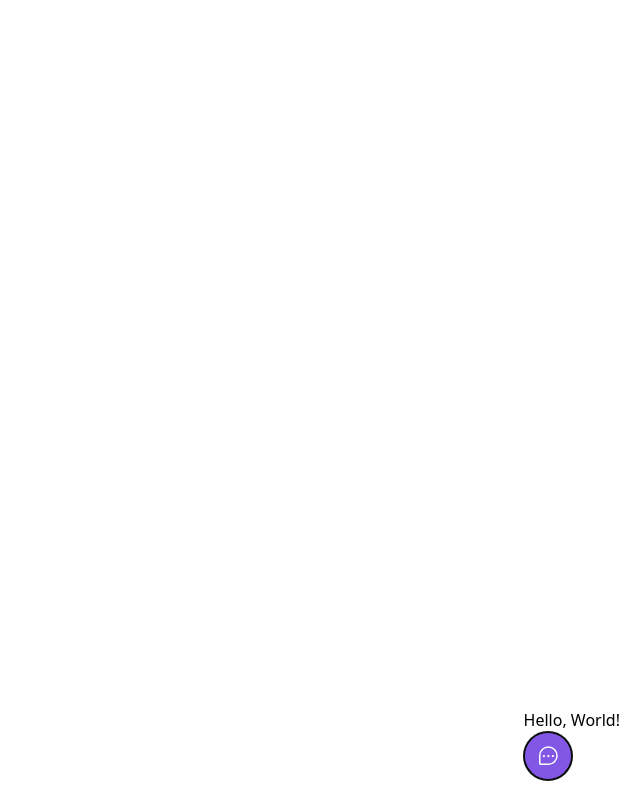
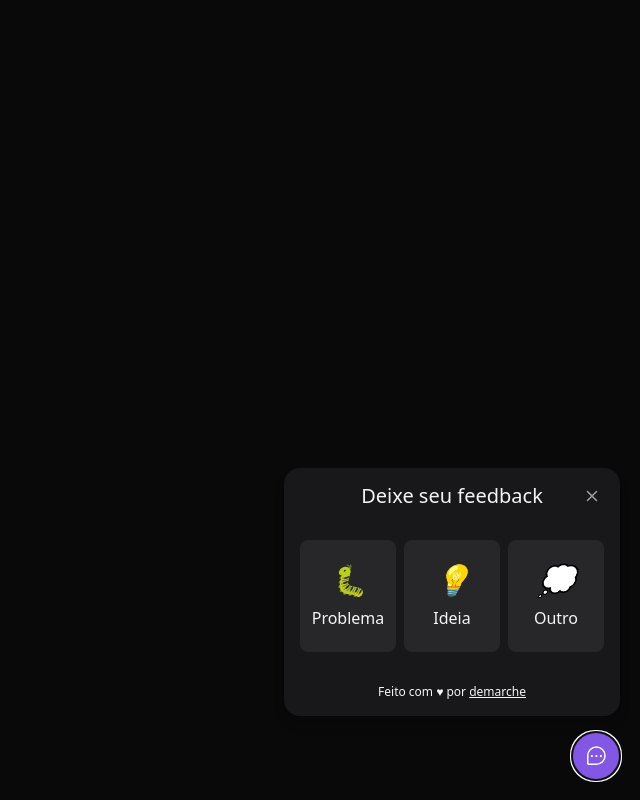
Before and after one commit to demarche1/nlw-return-feedget, a React (Vite) app in the folder web/: page / in a window 1280 px wide. Both pictures are taken after a click on the button "Feedback". Shown: the whole page, without its empty margins (640-1280 px from the left). Built offline with nearby package versions, Linux system fonts and the light colour scheme.

Commit message:
feat: widget send feedback component

```diff
--- a/web/package.json
+++ b/web/package.json
@@ -11,9 +11,11 @@
     "@headlessui/react": "^1.6.0",
     "phosphor-react": "^1.4.1",
     "react": "^18.0.0",
-    "react-dom": "^18.0.0"
+    "react-dom": "^18.0.0",
+    "tailwind-scrollbar": "^1.3.1"
   },
   "devDependencies": {
+    "@tailwindcss/forms": "^0.5.1",
     "@types/react": "^18.0.0",
     "@types/react-dom": "^18.0.0",
     "@vitejs/plugin-react": "^1.3.0",
--- /dev/null
+++ b/web/src/components/CloseButton.tsx
@@ -0,0 +1,10 @@
+import { Popover } from "@headlessui/react";
+import { X } from "phosphor-react";
+
+export function CloseButton () {
+  return (
+    <Popover.Button className="absolute top-5 right-5 text-zinc-400 hover:text-zinc-100" title="Fechar Widget">
+      <X weight="bold" className="w-4 h-4"/>
+    </Popover.Button>
+  )
+}
--- a/web/src/components/Widget.tsx
+++ b/web/src/components/Widget.tsx
@@ -1,10 +1,13 @@
 import { ChatTeardropDots } from 'phosphor-react'
 import { Popover } from '@headlessui/react'
+import { WidgetForm } from './WidgetForm'
 
 export function Widget() {
   return (
-    <Popover className='absolute bottom-5 right-5'>
-      <Popover.Panel>Hello, World!</Popover.Panel>
+    <Popover className='absolute bottom-5 right-5 flex flex-col items-end'>
+      <Popover.Panel>
+        <WidgetForm />
+      </Popover.Panel>
 
       <Popover.Button className='bg-brand-500 rounded-full px-3 h-12 text-white hover:bg-brandHover-400 transition-colors flex items-center group'>
         <ChatTeardropDots className='w-6 h-6' />
--- /dev/null
+++ b/web/src/components/WidgetForm/Steps/FeedbackContentStep.tsx
@@ -0,0 +1,59 @@
+import { ArrowLeft, Camera } from "phosphor-react";
+import { FeedbackType, feedbackTypes } from "..";
+import { CloseButton } from "../../CloseButton";
+
+interface FeedbackContentStepProps {
+  feedbackType: FeedbackType
+  onFeedbackRestartRequested: () => void
+}
+
+export function FeedbackContentStep ({ onFeedbackRestartRequested, feedbackType }: FeedbackContentStepProps) {
+  const feedbackInfo = feedbackTypes[feedbackType]
+
+  return (
+    <>
+      <button
+      onClick={ onFeedbackRestartRequested }
+      type="button"  title="Voltar Widget"
+      className="absolute top-5 left-5 text-zinc-400 hover:text-zinc-100"
+      >
+        <ArrowLeft weight="bold" className="w-4 h-4"/>
+      </button>
+
+      <header>
+        <CloseButton />
+
+        <span className="text-xl leading-6 flex items-center gap-2">
+          <div>
+            { feedbackInfo.icon }
+          </div>
+          { feedbackInfo.title }
+        </span>
+      </header>
+
+      <form className="my-4 w-full">
+        <textarea
+          className="min-w-[304px] w-full min-h-[112px] rounded-md text-sm placeholder-zinc-400 text-zinc-100 border-zinc-600 bg-transparent focus:border-brand-500 focus:ring-brand-500 focus:ring-1 resize-none focus:outline-none scrollbar scrollbar-thumb-zinc-600 scrollbar-track-transparent scrollbar-thin"
+          placeholder="Conte com detalhe o que está acontecendo..."
+        ></textarea>
+
+        <footer
+        className="flex gap-2 mt-2"
+        >
+          <button
+          type="button"
+          className="p-2 bg-zinc-800 rounded-md border-transparent hover:bg-zinc-700 transition-colors focus:outline-none focus:ring-2 focus:ring-offset-2 focus:ring-offset-zinc-900"
+          >
+            <Camera className="w-6 h-6 text-zinc-900"/>
+          </button>
+          <button
+          type="submit"
+          className="p-2 bg-brand-500 rounded-md border-transparent flex-1 flex justify-center items-center text-sm hover:bg-brandHover-400 focus:outline-none focus:ring-2 focus:ring-offset-2 focus:ring-offset-zinc-900 transition-colors"
+          >
+            Enviar feedback
+          </button>
+        </footer>
+      </form>
+    </>
+  )
+}
--- /dev/null
+++ b/web/src/components/WidgetForm/Steps/FeedbackSucessStop.tsx
@@ -0,0 +1 @@
+export function FeedbackSucessStep () {}
--- /dev/null
+++ b/web/src/components/WidgetForm/Steps/FeedbackTypeStep.tsx
@@ -0,0 +1,36 @@
+import { FeedbackType, feedbackTypes } from "..";
+import { CloseButton } from "../../CloseButton";
+
+interface FeedbackTypeStepProps {
+  onFeedbackTypeChanged: (type: FeedbackType) => void
+}
+
+export function FeedbackTypeStep ({ onFeedbackTypeChanged }: FeedbackTypeStepProps ) {
+  return (
+    <>
+      <header>
+        <CloseButton />
+
+        <span className="text-xl leading-6 flex items-center gap-2">
+          Deixe seu feedback
+        </span>
+      </header>
+
+      <div className="flex gap-2 w-full py-8">
+        { Object.entries(feedbackTypes).map(([type, feedback]) => (
+          <button
+            key={ type }
+            className="bg-zinc-800 py-5 rounded-lg w-24 flex-1 flex flex-col items-center gap-2 border-2 border-transparent hover:border-brand-500 focus:border-brand-500 outline-none"
+            onClick={ () => onFeedbackTypeChanged(type as FeedbackType) }
+            type="button"
+          >
+            <i className="text-3xl">{ feedback.icon }</i>
+            <span>
+              { feedback.title }
+            </span>
+          </button>
+        )) }
+      </div>
+    </>
+  )
+}
--- /dev/null
+++ b/web/src/components/WidgetForm/index.tsx
@@ -0,0 +1,49 @@
+import { useState } from "react";
+import { CloseButton } from "../CloseButton";
+import { FeedbackContentStep } from "./Steps/FeedbackContentStep";
+import { FeedbackTypeStep } from "./Steps/FeedbackTypeStep";
+
+export const feedbackTypes = {
+  BUG: {
+    title: 'Problema',
+    icon: '🐛',
+    alt: 'Imagem de um inseto'
+  },
+  IDEA: {
+    title: 'Ideia',
+    icon: '💡',
+    alt: 'Imagem de uma lâmpada'
+  },
+  OTHER: {
+    title: 'Outro',
+    icon: '💭',
+    alt: 'Imagem de uma nuvem de pensamento'
+  }
+}
+
+export type FeedbackType = keyof typeof feedbackTypes
+
+export function WidgetForm () {
+  const [feedbackType, setFeedbackType] = useState<FeedbackType | null>(null)
+
+  function handleRestartFeedback() {
+    setFeedbackType(null)
+  }
+
+  return (
+    <div className="bg-zinc-900 p-4 relative rounded-2xl mb-4 flex flex-col items-center shadow-lg w-[calc(100vw-2rem)] md:w-auto">
+      {!feedbackType ? (
+        <FeedbackTypeStep onFeedbackTypeChanged={ setFeedbackType } />
+      ) : (
+        <FeedbackContentStep
+          onFeedbackRestartRequested={ handleRestartFeedback }
+          feedbackType={ feedbackType }
+        />
+      )}
+
+      <footer className="text-xs">
+        Feito com ♥ por <a className="underline underline-offset-1" href="https://github.com/demarche1/">demarche</a>
+      </footer>
+    </div>
+  )
+}
--- a/web/src/global.css
+++ b/web/src/global.css
@@ -1,3 +1,7 @@
 @tailwind base;
 @tailwind components;
 @tailwind utilities;
+
+body {
+  @apply bg-[#09090A] text-zinc-100
+}
--- a/web/tailwind.config.js
+++ b/web/tailwind.config.js
@@ -12,5 +12,5 @@ module.exports = {
       },
     },
   },
-  plugins: [],
+  plugins: [require("@tailwindcss/forms"), require("tailwind-scrollbar")],
 };
```
Also changed, not shown: 1 other file (tests, documents, lock files or other folders).
